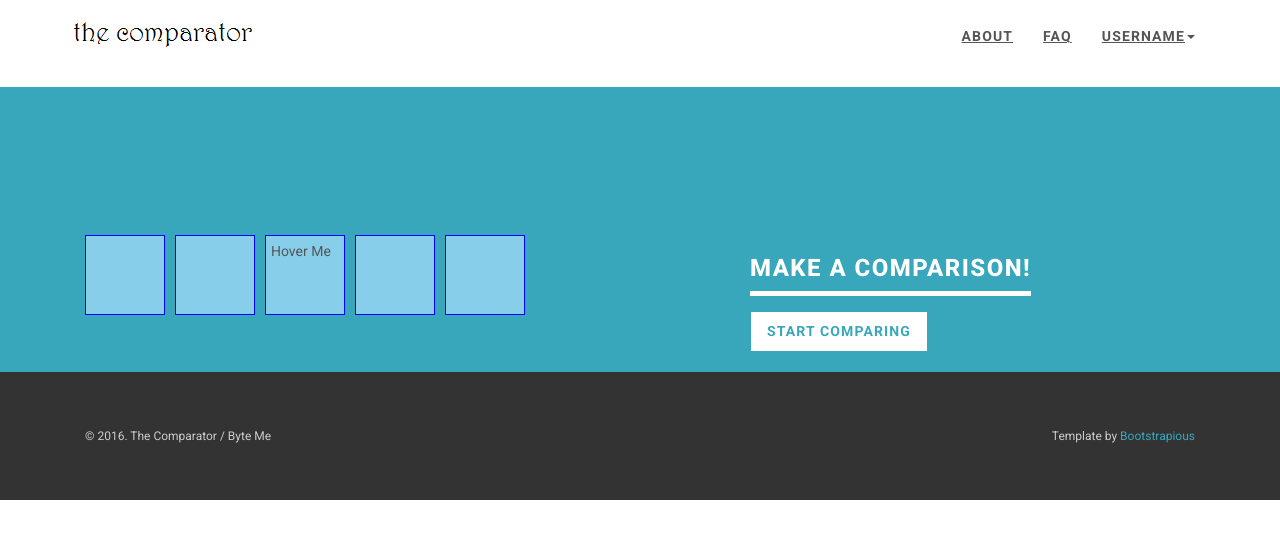
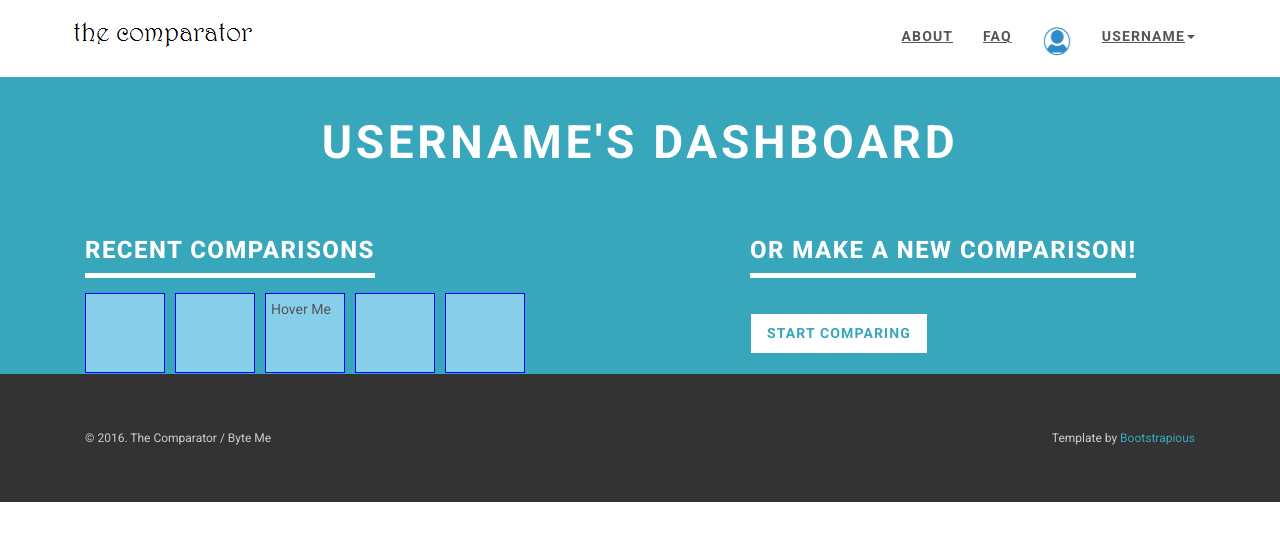
Before and after one commit to Angblah/Comparator, a Flask app: page /profile in a window 1280 px wide. Shown: the top 536 px of the page. Run offline with Flask 2, Linux system fonts and the light colour scheme; parts of the project's set-up code (start-up, migrations or seed data) failed here and were passed over; some libraries are stand-ins or nearby versions.

Commit message:
Yay Progress on Profile Page

```diff
--- a/project/templates/profileHomePage.html
+++ b/project/templates/profileHomePage.html
@@ -88,15 +88,19 @@
                                 <li class="dropdown">
                                     <a href="#">FAQ</a>
                                 </li>
-                                <li class="dropdown" >
-                                    <a href="#" class="dropdown-toggle" data-toggle="dropdown">Username<b class="caret"></b></a>
+                                <li class="dropdown">
+                                  <a><img src="../static/img/user.png" class="img-responsive hidden-xs" style="width:30px; height: 30px"></a>
+                                </li>
+                                <li class="dropdown">
+                                    <a href="#" class="dropdown-toggle" data-toggle="dropdown">Username<b class="caret"></b>
+                                    </a>
                                     <ul class="dropdown-menu">
                                         <li>
                                             <div class="yamm-content">
                                                 <div class="container" style="width:350px">
                                                     <div class="row">
                                                         <div class="col-sm-6">
-                                                            <img src="../static/img/user.png" class="img-responsive hidden-xs" alt="">
+                                                            <img src="../static/img/user.png" class="img-responsive hidden-xs">
                                                         </div>
                                                         <div class="col-sm-3" style="width:150px">
                                                             <h5>User Options</h5>
@@ -139,20 +143,26 @@
         <!-- *** HOMEPAGE CAROUSEL ***
 _________________________________________________________ -->
 
+        <body>
+            <div class="home-carousel" style="height: 100px">
+                <br>
+                <h1 align="center">Username's Dashboard</h1>
+            </div>
+        </body>
+
         <div class="home-carousel">
 
             <div class="dark-mask"></div>
 
-            <header>
-              <h2>Centered Heading</h2>
-            </header>
-
             <div class="container">
-            <h2 align="center" style="color:black">Centered Heading</h2>
                 <div class="row">
                     <div class="container">
-
+                        <br>
+                        <br>
                         <div class="col-sm-7">
+                            <div class="heading text-left">
+                                <h3>Recent Comparisons</h3>
+                            </div>
                             <div id="row">
                                 <div class="tile"></div>
                                 <div class="tile"></div>
@@ -164,9 +174,10 @@ _________________________________________________________ -->
 
                         <div class="col-sm-5">
                             <div class="heading text-left">
-                                <h3>Make a Comparison!</h3>
+                                <h3>Or Make a New Comparison!</h3>
                             </div>
                             <div class="text-left">
+                            <br>
                                     <button type="submit" class="btn btn-template-main btn-lg" onclick="location.href='newComparison'">Start Comparing</button>
                             </div>
                             <br>
```
